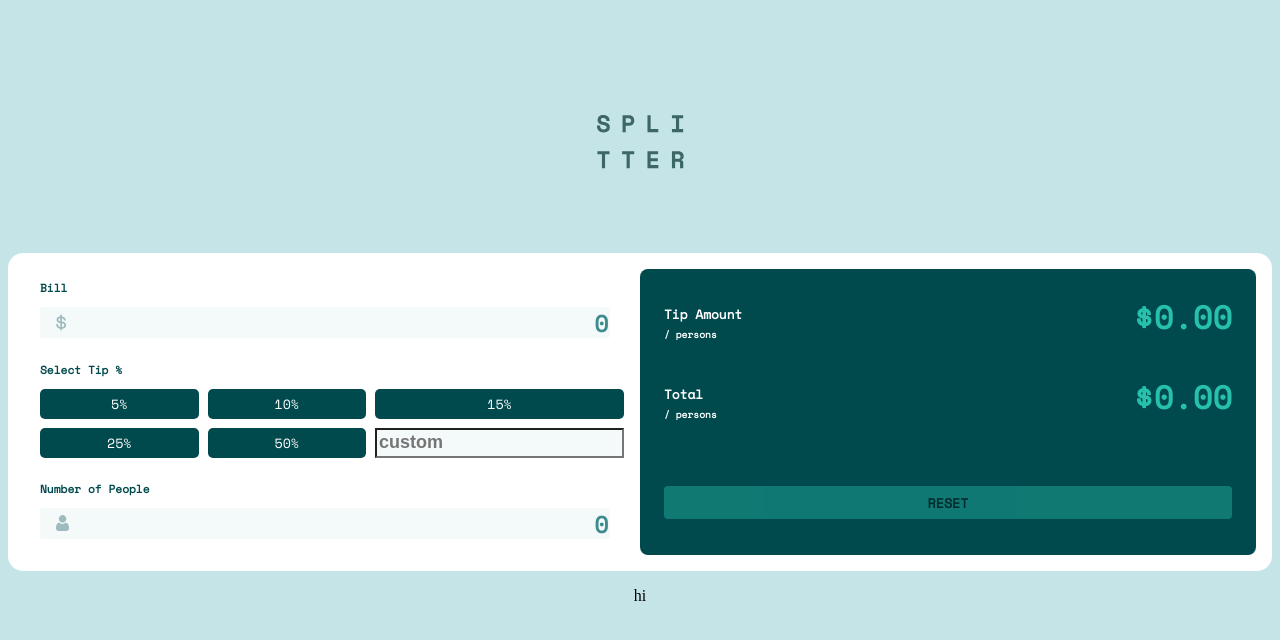
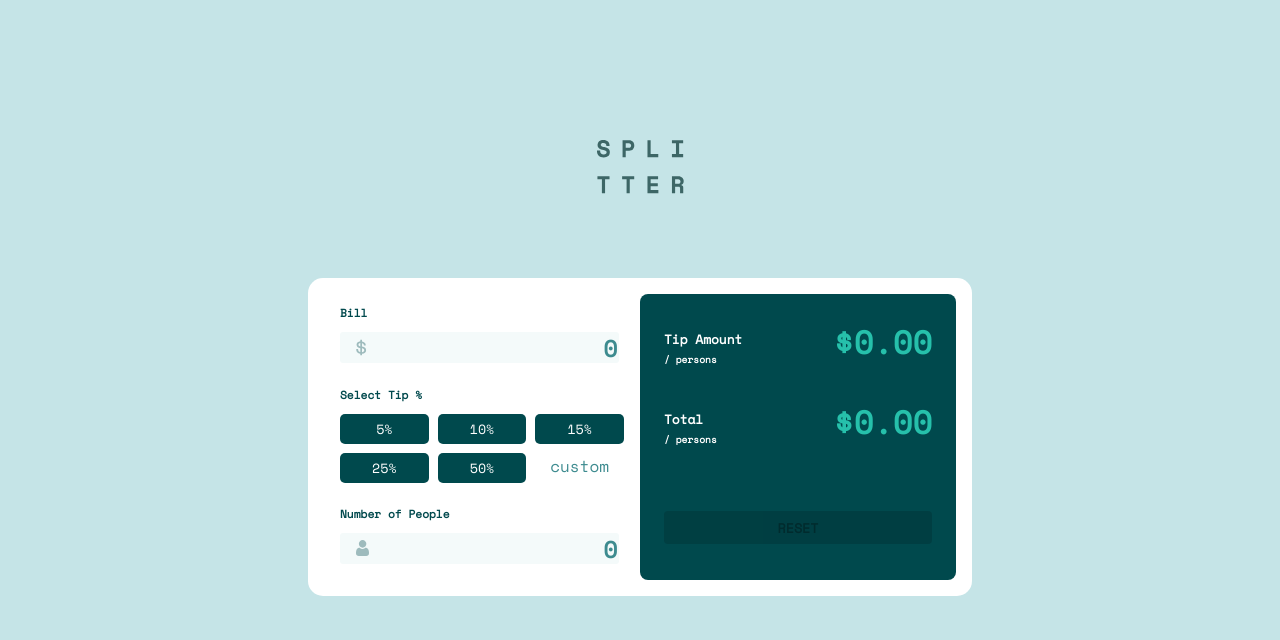
Before and after one commit to johbadebusola/tip-calculator, a plain HTML site: page index.html in a window 1280 px wide. Drawn offline with nearby package versions, Linux system fonts and the light colour scheme.

Commit message:
index.html and css
Added new custom input field

```diff
--- a/index.html
+++ b/index.html
@@ -27,7 +27,7 @@
 <button value="15" class="" id="btn">15%</button>
 <button value="25"  class="" id="btn">25%</button>
 <button value="50" class="" id="btn">50%</button>
-<input type="text" class="Custom" placeholder="custom">
+<input type="text" class="custom" placeholder="custom">
   </div>
   </div>
   <div id="box3">
@@ -49,7 +49,7 @@
 </div>
 </div>
 
-  <p> hi</p>
+
 <script src="script.js"></script>
 </body>
 </html>
--- a/style.css
+++ b/style.css
@@ -11,7 +11,8 @@ body{
 
 #container{
    background-color:hsl(0, 0%, 100%);
-    min-width: 60%;
+   margin: 0em 8em 0em 8em;
+    max-width: 50%;
  border-radius: 15px;
     display: grid;
     grid-template-rows: 1fr;
@@ -46,6 +47,19 @@ body{
     grid-template-rows: repeat(2,30px);
     grid-gap:9px;
 }
+
+#buttons > .custom{
+    border-radius: 5px;
+    border: none;
+    min-width: 30%;
+
+}
+ .custom::placeholder{
+   text-align: center;
+    color: hsl(183, 40%, 40%);
+    font-family: 'Space Mono', monospace;
+    font-size: 1.2em;
+}
  #btn{
     color:white;
     background-color:hsl(183, 100%, 15%);
@@ -55,7 +69,7 @@ body{
 }
 
 #btn:hover{
-    background-color:red;
+    background-color:hsl(183, 40%, 40%);
 }
 
 #container > #grid1 > #box1 > p{
@@ -154,7 +168,6 @@ body{
 }
 
 #container > #grid2 > #reset{
-    background-color:  hsl(172, 67%, 45%);
     opacity: 40%;
     border-radius: 0.3em;
 }
@@ -204,7 +217,7 @@ font-family: 'Space Mono', monospace;
     }
 
  /* responsiveness for mobile screen */
-@media  (max-width:557px){
+@media  (max-width:858px){
     #container{
          min-width: 99%;
          border-top: 40px;
@@ -228,7 +241,7 @@ font-family: 'Space Mono', monospace;
         grid-gap:9px;
     }
     #buttons > #btn{
-        background-color: hsl(183, 100%, 15%);
+
         font-size: large;
         font-weight: bold;
         padding: 8px;
@@ -245,8 +258,6 @@ font-family: 'Space Mono', monospace;
         margin-top: 2em;
         margin-bottom: 2em;
     }
-    #btn:hover{
-        background-color:red;
-    }
+
 
 }
```
